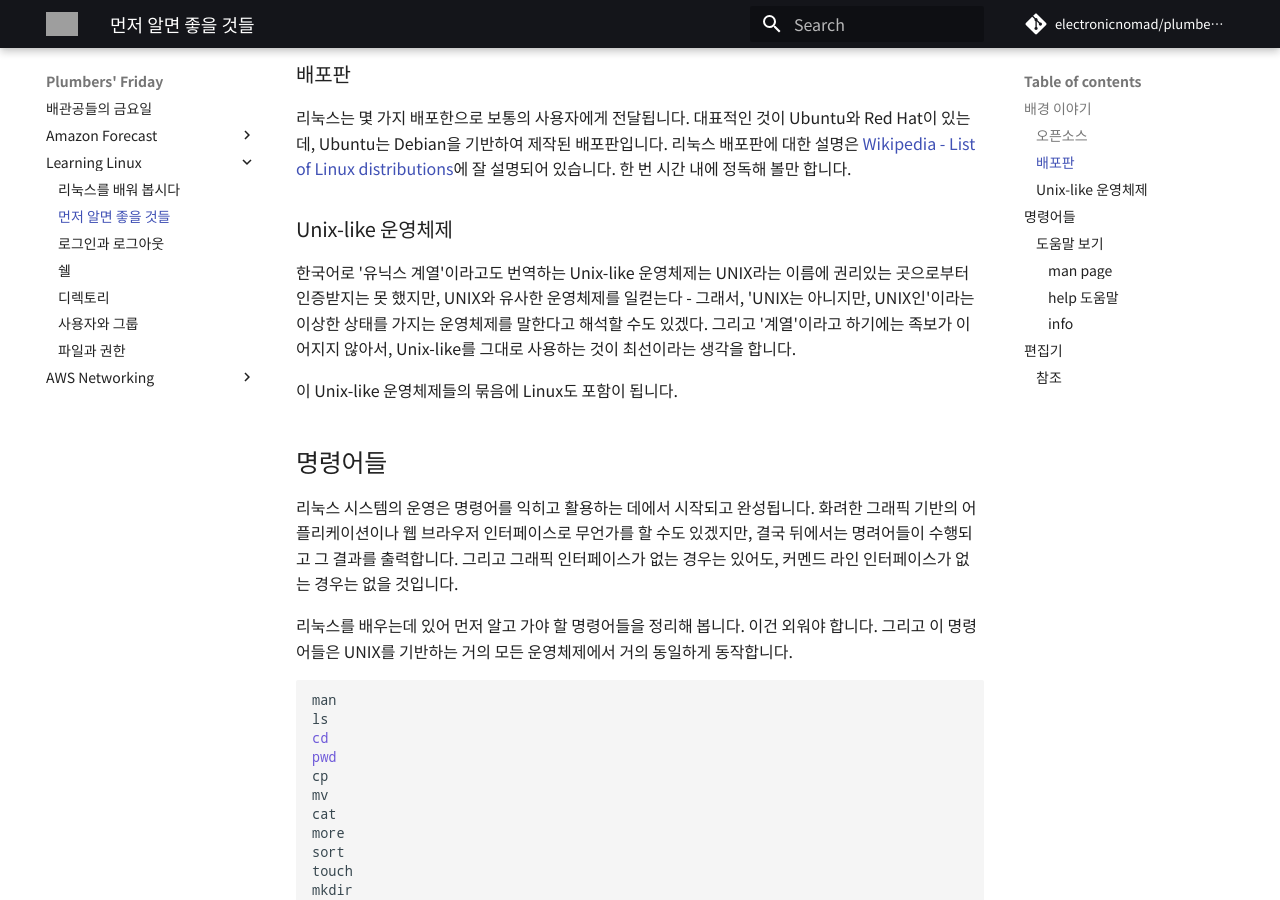
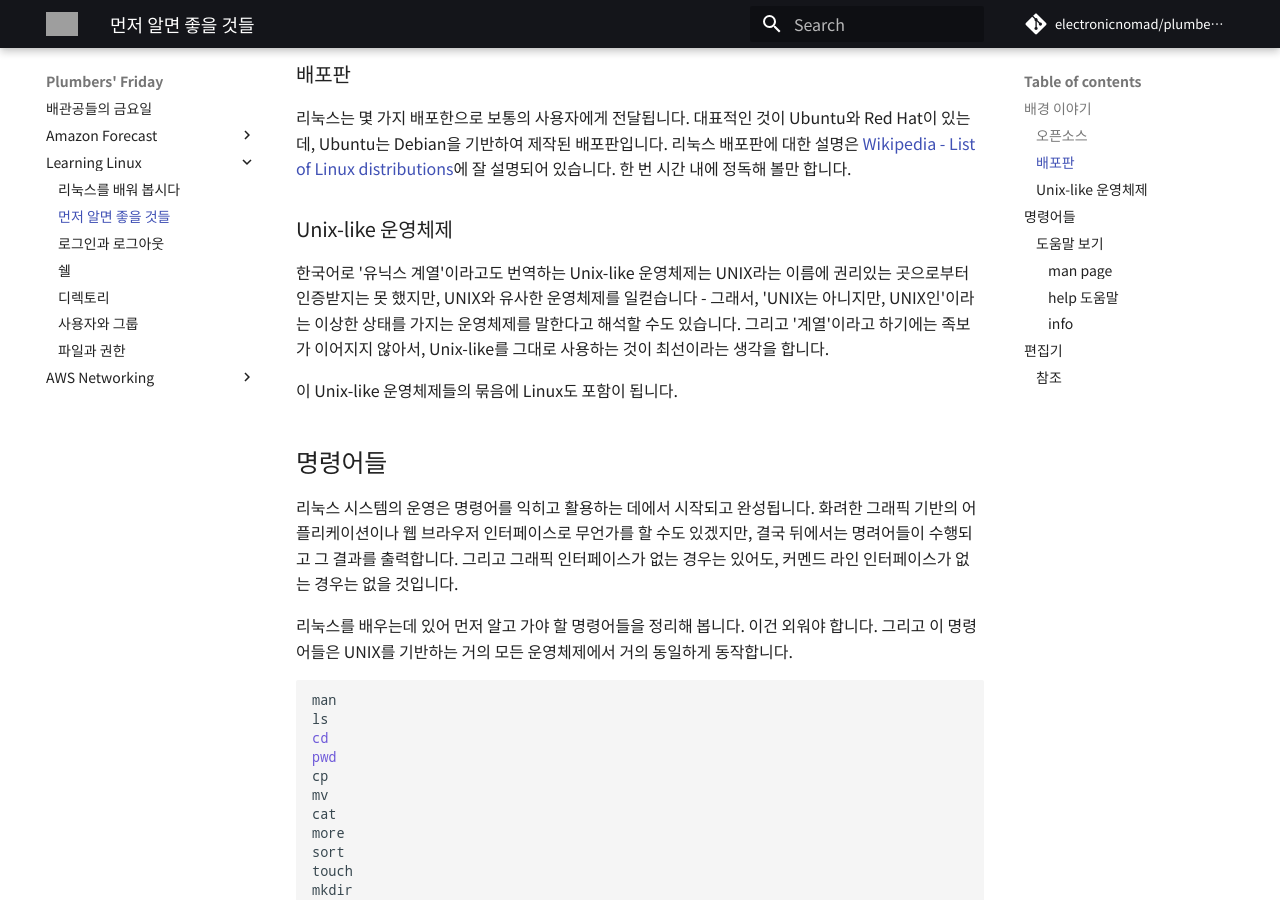
Before and after one commit to electronicnomad/plumbers-friday, an MkDocs documentation site: the page built from docs/linux/things-you-should-know-first.md, in a window 1280 px wide and 900 px high, scrolled down 688 px. Built offline with MkDocs 1.6.1 and Material for MkDocs 9.7.7, drawn with Linux system fonts in a browser that asks for light colours; some web fonts are replaced; comment, search, counter and statistics services are not loaded; grey boxes are pictures that could not be loaded.

Commit message:
Update things-you-should-know-first.md

```diff
--- a/docs/linux/things-you-should-know-first.md
+++ b/docs/linux/things-you-should-know-first.md
@@ -35,7 +35,7 @@ Linux는 오픈소스입니다. GNU Public License, GPL의 규정을 따르고
 
 ### Unix-like 운영체제
 
-한국어로 '유닉스 계열'이라고도 번역하는 Unix-like 운영체제는  UNIX라는 이름에 권리있는 곳으로부터 인증받지는 못 했지만, UNIX와 유사한 운영체제를 일컫는다 - 그래서, 'UNIX는 아니지만, UNIX인'이라는 이상한 상태를 가지는 운영체제를 말한다고 해석할 수도 있겠다. 그리고 '계열'이라고 하기에는 족보가 이어지지 않아서, Unix-like를 그대로 사용하는 것이 최선이라는 생각을 합니다.
+한국어로 '유닉스 계열'이라고도 번역하는 Unix-like 운영체제는  UNIX라는 이름에 권리있는 곳으로부터 인증받지는 못 했지만, UNIX와 유사한 운영체제를 일컫습니다 - 그래서, 'UNIX는 아니지만, UNIX인'이라는 이상한 상태를 가지는 운영체제를 말한다고 해석할 수도 있습니다. 그리고 '계열'이라고 하기에는 족보가 이어지지 않아서, Unix-like를 그대로 사용하는 것이 최선이라는 생각을 합니다.
 
 이 Unix-like 운영체제들의 묶음에 Linux도 포함이 됩니다.
 
```
